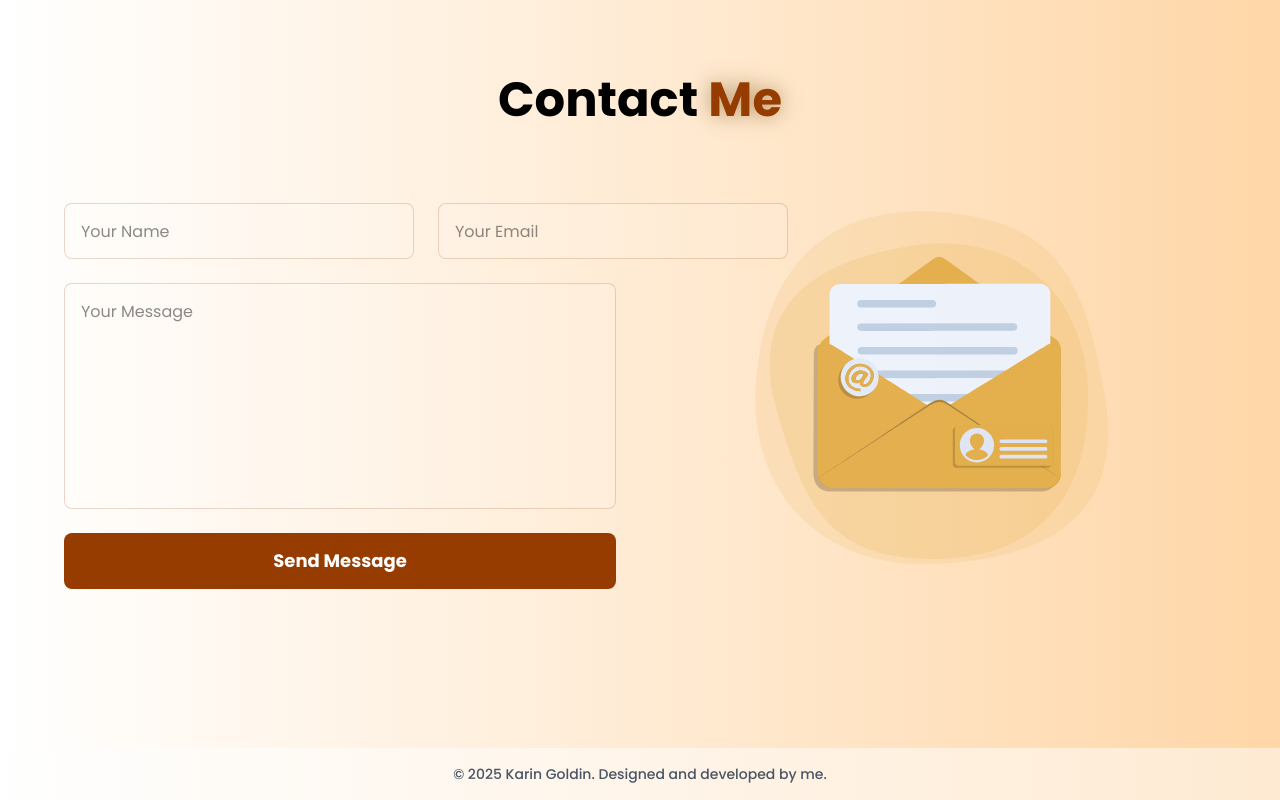
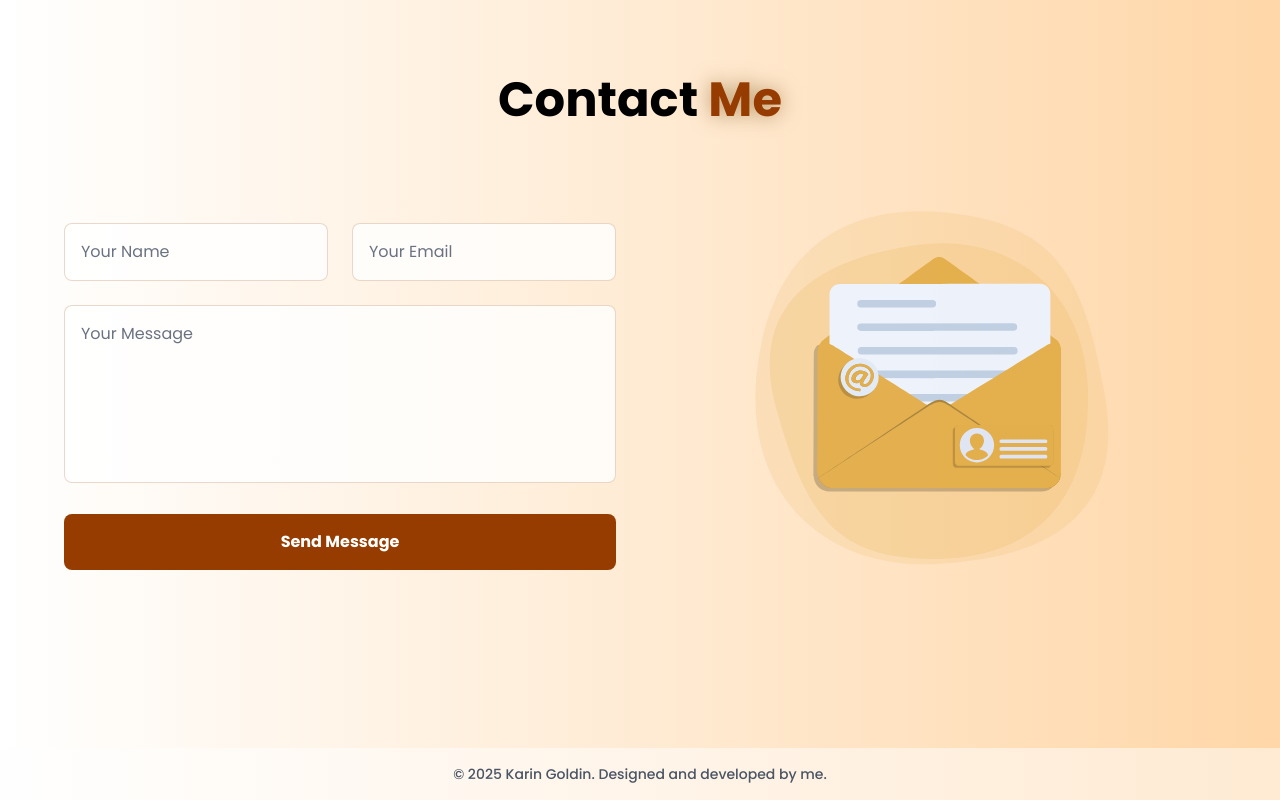
Before and after one commit to Karin-Goldin/karin-portfolio, a Next.js app: page / in a window 1280 px wide. Shown: the part 5385-6185 px from the top of the page. Built offline with nearby package versions, Linux system fonts and the light colour scheme.

Commit message:
Fix contact form colors for dark mode compatibility

```diff
--- a/src/components/Contact.tsx
+++ b/src/components/Contact.tsx
@@ -71,79 +71,34 @@ const Contact = () => {
           </h2>
 
           <div className="w-full max-w-6xl mx-auto grid md:grid-cols-2 gap-12 items-center px-4 md:px-0">
-            {/* Contact Form */}
-            <motion.div
-              variants={fadeIn("right", 0.3)}
-              className="w-full order-2 md:order-1"
-            >
-              {success && (
-                <p className="text-amber-800 mb-4 font-medium text-lg text-center">
-                  {success}
-                </p>
-              )}
-              <form
-                ref={form}
-                onSubmit={sendEmail}
-                className="flex flex-col w-full max-w-[90%] md:max-w-full mx-auto gap-6"
-              >
-                <div className="flex flex-col sm:flex-row gap-6">
+            <div className="space-y-6">
+              <div className="grid grid-cols-1 sm:grid-cols-2 gap-6">
                 <input
-                    name="from_name"
                   type="text"
                   placeholder="Your Name"
-                    required
-                    className="flex-1 h-14 rounded-lg bg-white/10 border border-amber-800/20 px-4 transition-colors duration-200 focus:border-amber-800 outline-none"
-                    value={name}
-                    onChange={handleName}
+                  className="w-full p-4 rounded-lg bg-white/80 border border-amber-800/20 text-black placeholder-gray-500 focus:outline-none focus:border-amber-800 focus:ring-1 focus:ring-amber-800"
                 />
                 <input
-                    name="from_email"
                   type="email"
                   placeholder="Your Email"
-                    required
-                    className="flex-1 h-14 rounded-lg bg-white/10 border border-amber-800/20 px-4 transition-colors duration-200 focus:border-amber-800 outline-none"
-                    value={email}
-                    onChange={handleEmail}
+                  className="w-full p-4 rounded-lg bg-white/80 border border-amber-800/20 text-black placeholder-gray-500 focus:outline-none focus:border-amber-800 focus:ring-1 focus:ring-amber-800"
                 />
               </div>
               <textarea
-                  name="message"
                 placeholder="Your Message"
-                  required
-                  rows={8}
-                  className="w-full rounded-lg bg-white/10 border border-amber-800/20 p-4 transition-colors duration-200 focus:border-amber-800 outline-none resize-none"
-                  value={message}
-                  onChange={handleMessage}
+                rows={6}
+                className="w-full p-4 rounded-lg bg-white/80 border border-amber-800/20 text-black placeholder-gray-500 focus:outline-none focus:border-amber-800 focus:ring-1 focus:ring-amber-800 resize-none"
               />
-                <motion.button
-                  whileHover={{ scale: 1.05 }}
-                  whileTap={{ scale: 0.95 }}
-                  disabled={isLoading}
-                  className={`h-14 rounded-lg bg-amber-800 text-white font-bold text-lg hover:bg-transparent hover:text-amber-800 hover:border-2 hover:border-amber-800 hover:shadow-[0_0_40px_rgba(109,67,0,0.5)] transition-all duration-200 ${
-                    isLoading ? "opacity-70 cursor-not-allowed" : ""
-                  }`}
-                  type="submit"
-                >
-                  {isLoading ? "Sending..." : "Send Message"}
-                </motion.button>
-              </form>
-            </motion.div>
-
-            {/* Lottie Animation */}
-            <motion.div
-              variants={fadeIn("left", 0.3)}
-              className="w-full max-w-md mx-auto order-1 md:order-2"
-            >
+              <button className="w-full py-4 px-8 bg-amber-800 text-white font-bold rounded-lg hover:bg-amber-900 transition-colors duration-300">
+                Send Message
+              </button>
+            </div>
+            <div className="flex justify-center">
               <Lottie
                 animationData={emailAnimation}
-                loop={true}
-                className="w-full h-auto max-w-[300px] md:max-w-[600px] mx-auto"
-                style={{ cursor: "default" }}
-                onComplete={() => {
-                  setTimeout(() => {}, 1000);
-                }}
+                className="w-full max-w-md"
               />
-            </motion.div>
+            </div>
           </div>
         </motion.div>
       </div>
```
Lines whose indentation alone changed are shown as unchanged.
